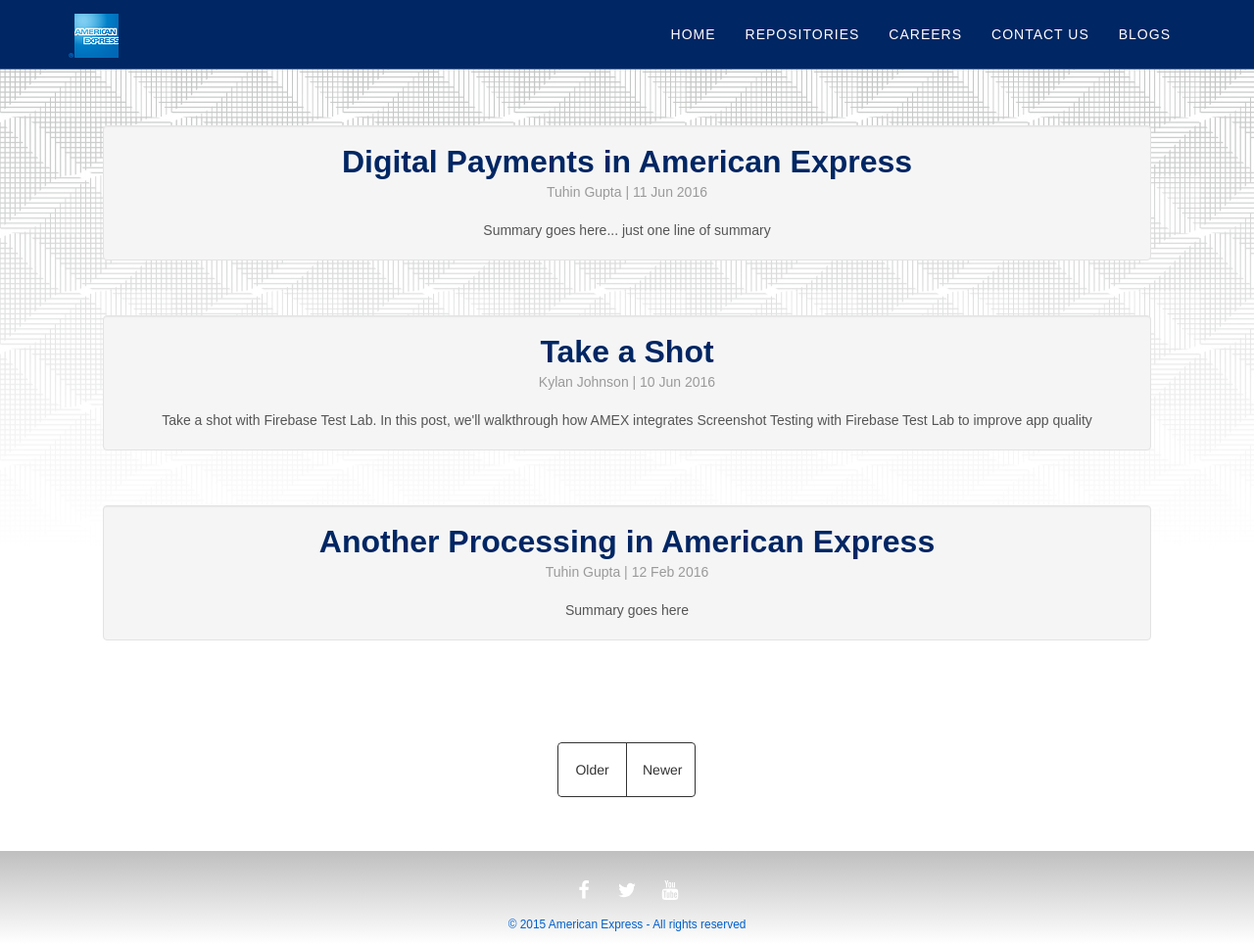
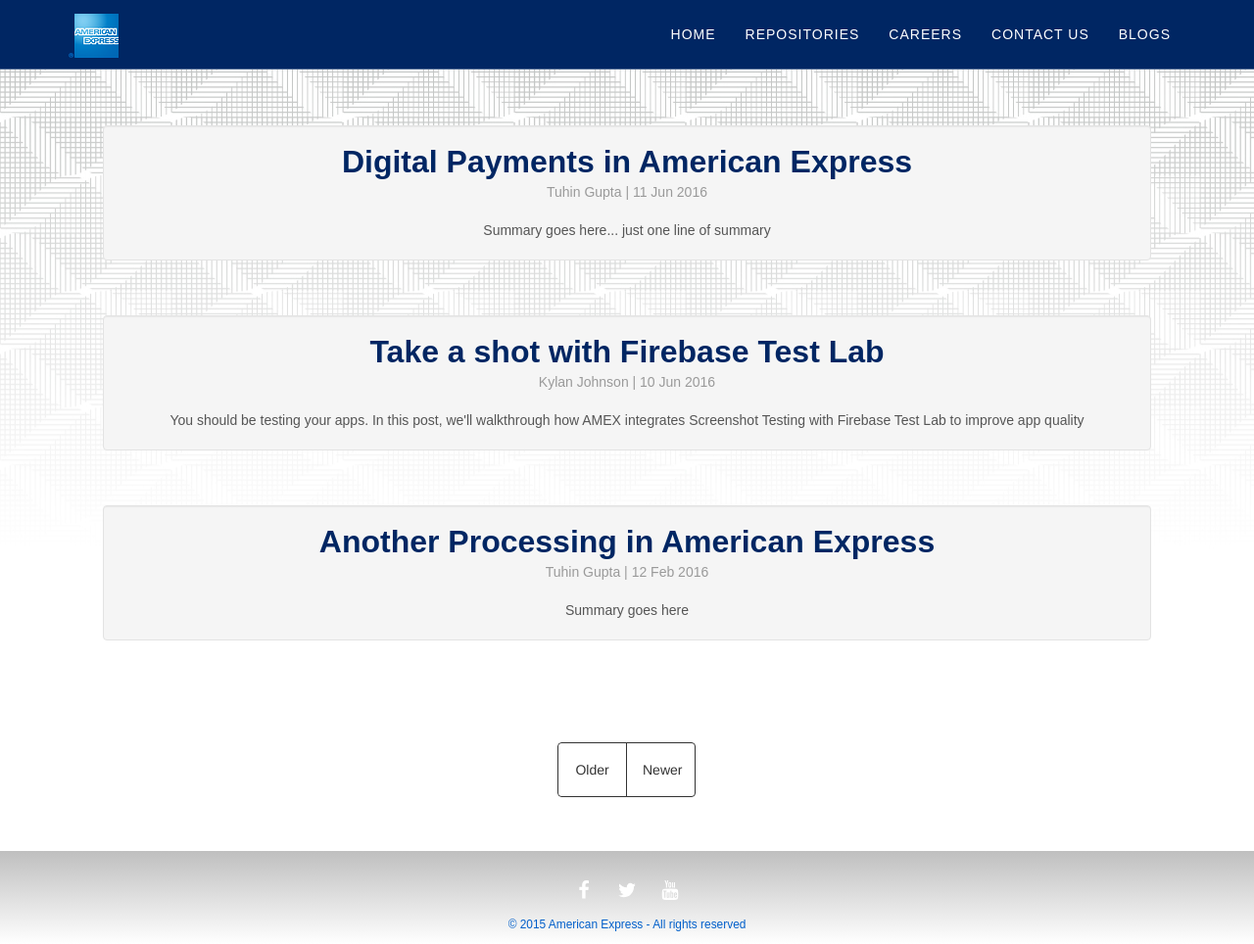
Before and after one commit to tuhingupta/tuhingupta.github.io, a Jekyll site: the page built from blogs/index.html, in a window 1280 px wide and 964 px high. Shown: the whole window at 98% size. Built offline with Jekyll 4.4.1, drawn with Linux system fonts in a browser that asks for light colours; nearby versions of some CDN libraries; the list of posts is cut into pages by our own code.

Commit message:
updated title

```diff
--- a/_posts/blogs/2016-06-10-Take-a-shot.markdown
+++ b/_posts/blogs/2016-06-10-Take-a-shot.markdown
@@ -1,7 +1,7 @@
 ---
 layout: page
-title: Take a Shot
-summary: Take a shot with Firebase Test Lab. In this post, we'll walkthrough how AMEX integrates Screenshot Testing with Firebase Test Lab to improve app quality
+title: Take a shot with Firebase Test Lab
+summary: You should be testing your apps. In this post, we'll walkthrough how AMEX integrates Screenshot Testing with Firebase Test Lab to improve app quality
 date: 2016-06-10
 author: Kylan Johnson
 permalink: /blogs/:year/:month/:day/:title/
```
